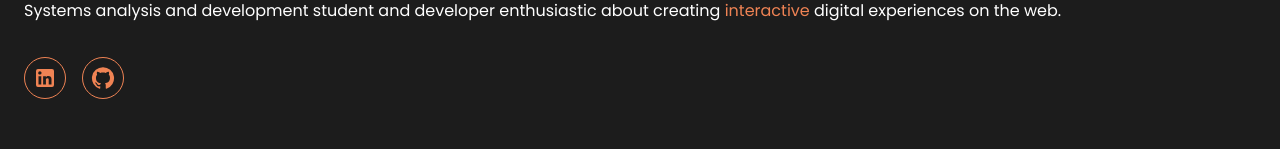
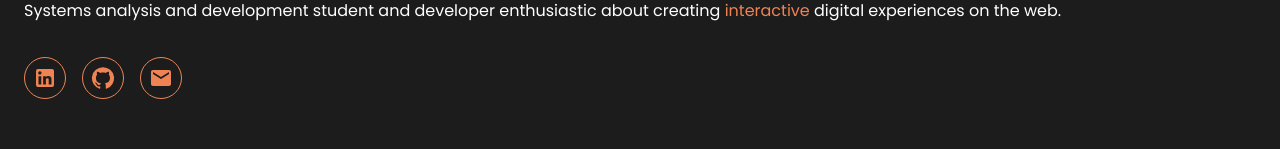
Before and after one commit to adrianemaciel/my-portfolio-react-2.0, a React (Vite) app: page / in a window 1280 px wide. Shown: the part 516-665 px from the top of the page. Built offline with nearby package versions, Linux system fonts and the light colour scheme.

Commit message:
feat: add email button icon

```diff
--- a/src/components/SocialButtons.jsx
+++ b/src/components/SocialButtons.jsx
@@ -1,6 +1,7 @@
 import { Box, IconButton } from "@mui/material";
 import GitHubIcon from "@mui/icons-material/GitHub";
 import LinkedInIcon from "@mui/icons-material/LinkedIn";
+import EmailIcon from "@mui/icons-material/Email";
 import { useTheme } from "@mui/material/styles";
 
 const SocialButtons = () => {
@@ -13,7 +14,6 @@ const SocialButtons = () => {
         href="https://www.linkedin.com/in/adrianemacieldeveloper/"
         target="_blank"
         rel="noopener noreferrer"
-        color="secondary"
         sx={{
           borderColor: theme.palette.secondary.main,
           color: theme.palette.secondary.main,
@@ -28,7 +28,6 @@ const SocialButtons = () => {
         href="https://github.com/adrianemaciel"
         target="_blank"
         rel="noopener noreferrer"
-        color="secondary"
         sx={{
           borderColor: theme.palette.secondary.main,
           color: theme.palette.secondary.main,
@@ -37,6 +36,20 @@ const SocialButtons = () => {
       >
         <GitHubIcon />
       </IconButton>
+
+      <IconButton
+        component="a"
+        href="mailto:adrianemaciel.developer@gmail.com"
+        target="_blank"
+        rel="noopener noreferrer"
+        sx={{
+          borderColor: theme.palette.secondary.main,
+          color: theme.palette.secondary.main,
+          border: "1px solid",
+        }}
+      >
+        <EmailIcon />
+      </IconButton>
     </Box>
   );
 };
```
